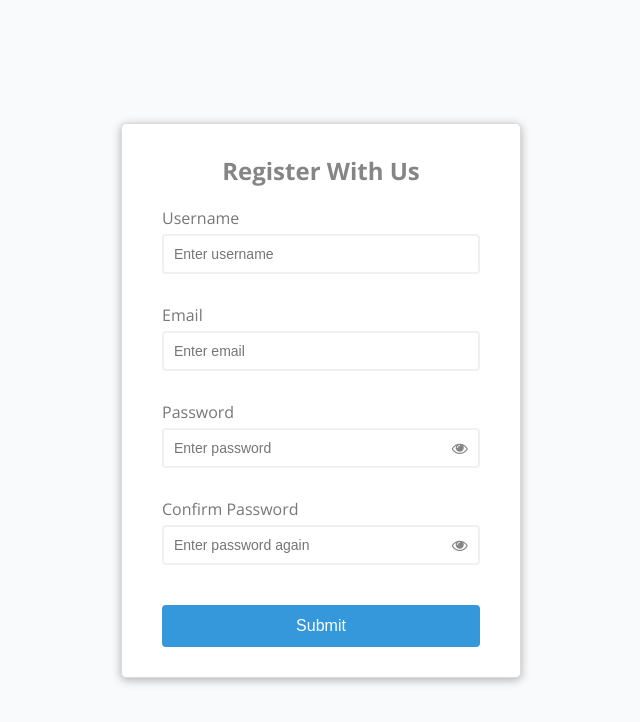
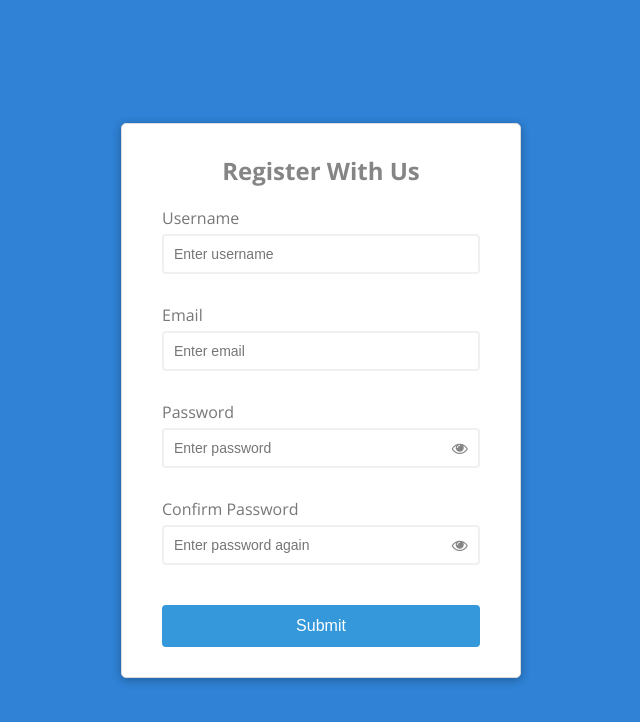
Before and after one commit to bamfokbq/form-validation, a plain HTML site: page index.html in a window 1280 px wide. Shown: the whole page, without its empty margins (319-959 px from the left). Drawn offline with nearby package versions, Linux system fonts and the light colour scheme.

Commit message:
Changed the background Color

```diff
--- a/styles.css
+++ b/styles.css
@@ -10,7 +10,8 @@
 }
 
 body {
-    background-color: #f9fafb;
+    background-color: #2f82d6;
+    /* background-color: #f9fafb; */
     font-family: 'Open Sans', sans-serif;
     display: flex;
     align-items: center;
```
